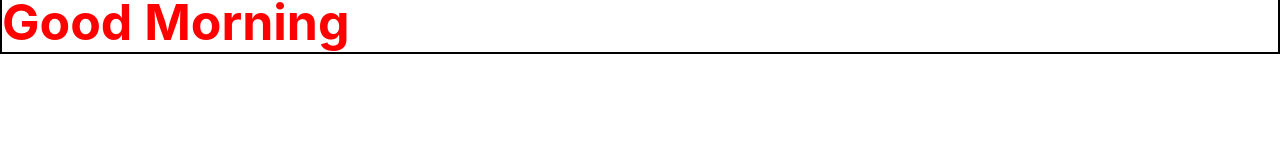
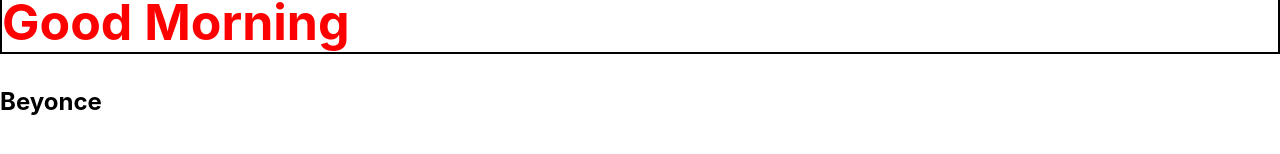
Before and after one commit to Charlie-007-star/React---Udemy, a React (Create React App) app: page / in a window 1280 px wide. Shown: the part 206-360 px from the top of the page. Built offline with nearby package versions, Linux system fonts and the light colour scheme.

Commit message:
studying the array methods

```diff
--- a/src/components/App.js
+++ b/src/components/App.js
@@ -2,6 +2,18 @@
 import Header from "./Header";
 import Time from "./Time"
 
+
+let Card = (props) =>{
+    return (
+        <>
+        <h2>{props.name}</h2>
+        {/* <img src={props.img} alt="random-pic" />
+        <p>{props.tel}</p>
+        <p>{props.email}</p> */}
+        </>
+    )
+
+}
 
 
 const App = () => {
@@ -9,6 +21,7 @@
         <>
         <Header />
         <Time />
+        <Card  name="Beyonce" />
         </>
     )
 }
--- a/src/components/Time.js
+++ b/src/components/Time.js
@@ -38,4 +38,5 @@
     )
 }
 
+
 export default Time;
```
Also changed, not shown: 1 other file (tests, documents, lock files or other folders).
